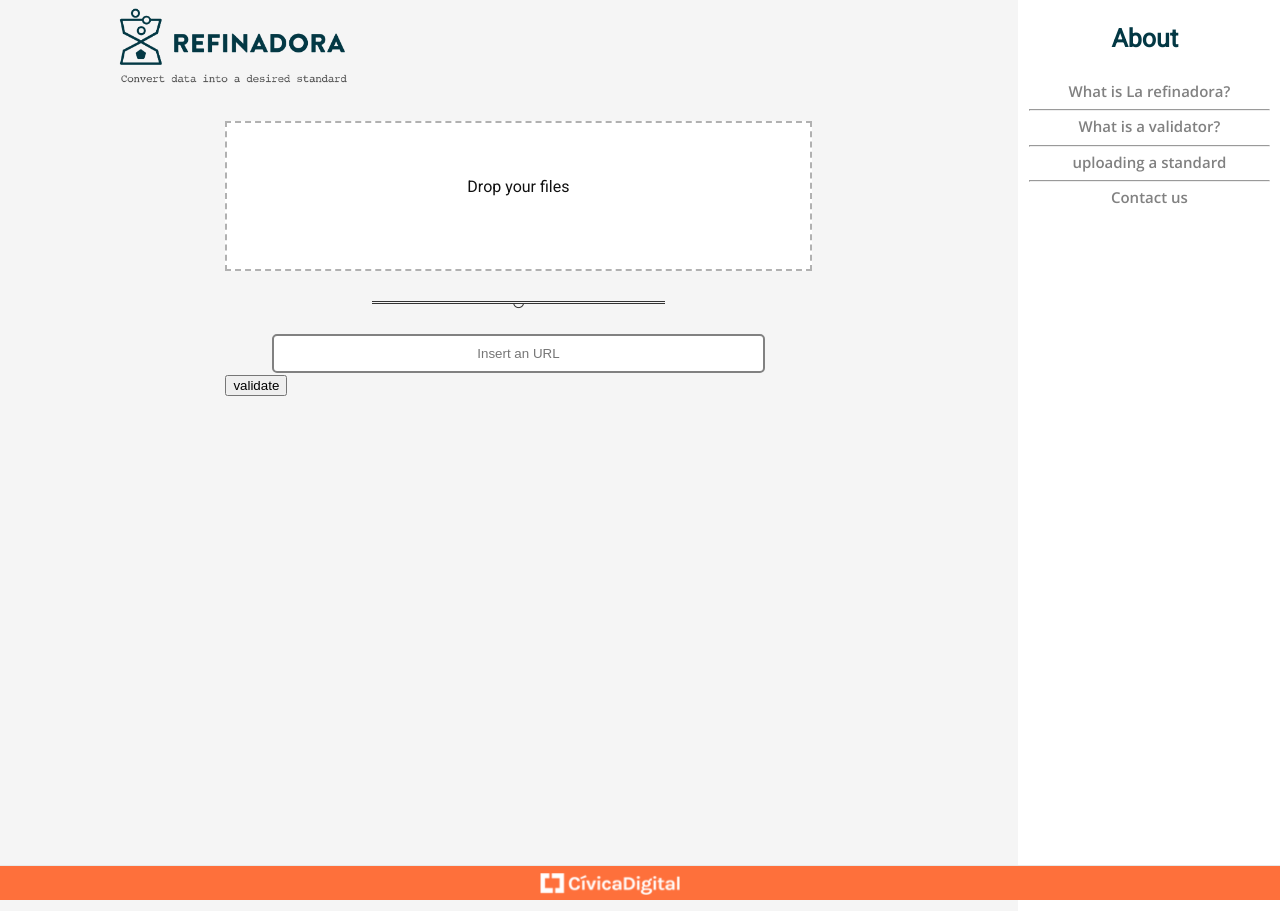
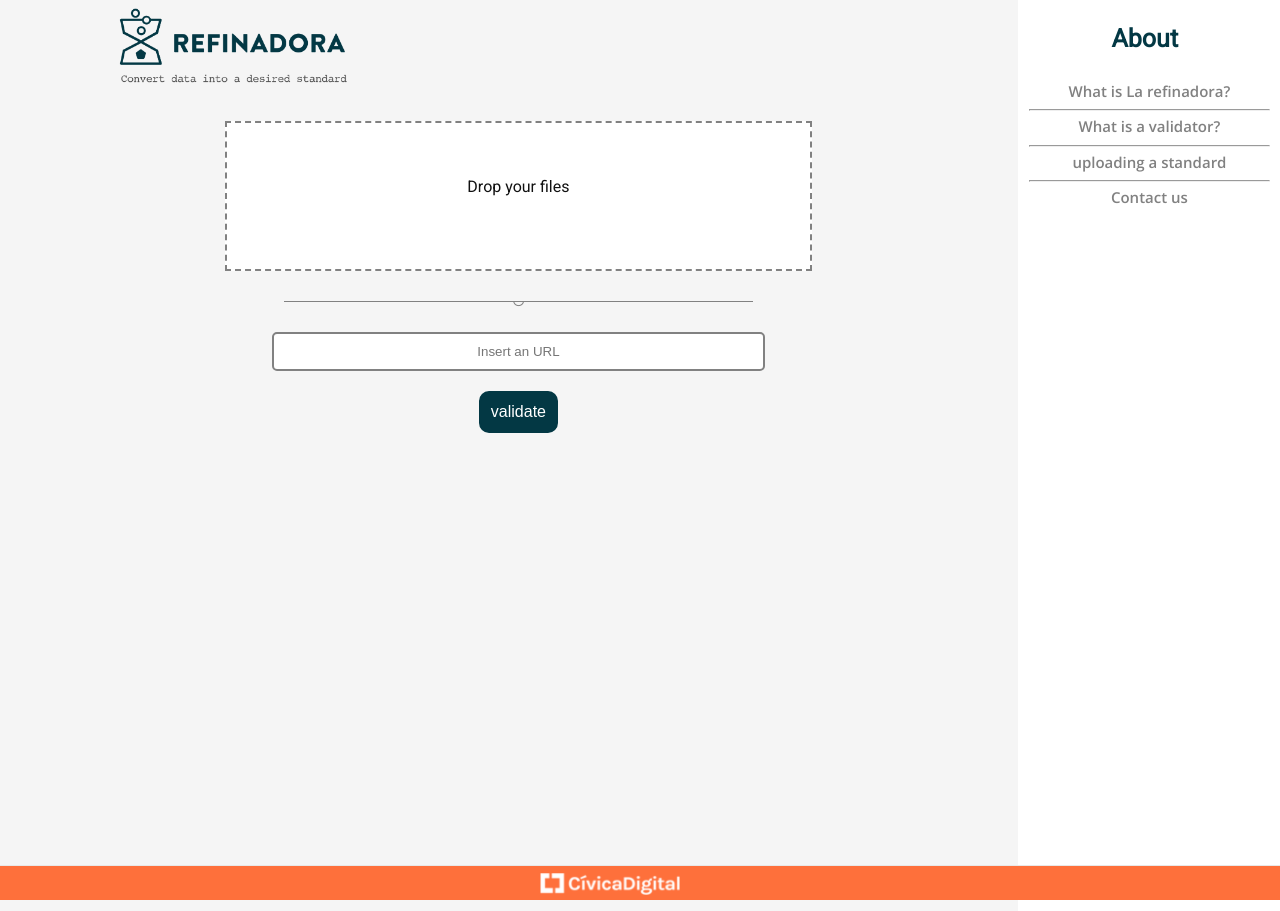
Before and after one commit to mikesaurio/refinadora_static, a Jekyll site: the page built from index.html, in a window 1280 px wide. Built offline with Jekyll 4.4.1, drawn with Linux system fonts in a browser that asks for light colours.

Commit message:
se cambian estilos de contornos

```diff
--- a/_includes/upload.html
+++ b/_includes/upload.html
@@ -5,10 +5,12 @@
     </div>
   </form>
   <hr class="style-eight"/>
-  <form action="#" class="input-form-url">
+  <form action="#" class="input-form-url ">
     <input type="text" class="input-url" placeholder="Insert an URL"><br>
+
+    <button type="button" class="btn-submit">validate</button>
   </form>
-  <button type="button">validate</button>
+
 </div>
 
 
--- a/css/dropzone.css
+++ b/css/dropzone.css
@@ -175,7 +175,7 @@
 
 .dropzone {
   min-height: 150px;
-  border: 2px solid rgba(0, 0, 0, 0.3);
+  border: 2px solid #818181;
   background: white;
   border-style: dashed;
   padding: 20px 20px; }
--- a/css/landing.css
+++ b/css/landing.css
@@ -65,10 +65,10 @@ font-weight: 900;
 hr.style-eight {
   padding: 0;
   border: none;
-  border-top: medium double #333;
-  color: #333;
+  border-top: 1px solid #818181;
+  color: #818181;
   text-align: center;
-  width: 50%;
+  width: 80%;
   margin: auto;
 }
 hr.style-eight:after {
@@ -116,3 +116,14 @@ hr.style-eight:after {
   border-style: solid;
   border-width: 2px;
 }
+.btn-submit{
+  margin-top: 20px;
+  background-color: #033844;
+  padding: 10px;
+  color: #fff;
+  border-color: #033844;
+  border-radius: 10px;
+  border-style: solid;
+  border-width: 2px;
+  font-size: 16px;
+}
```
